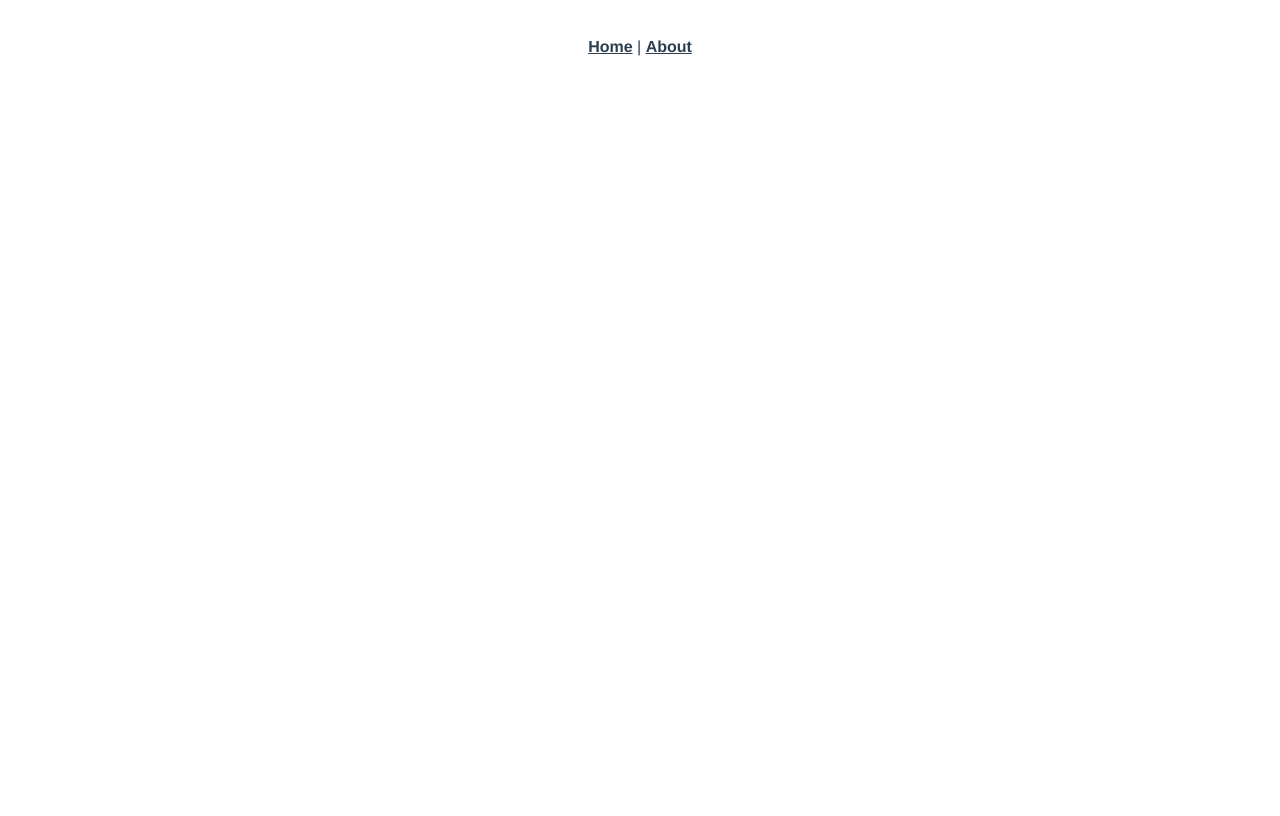
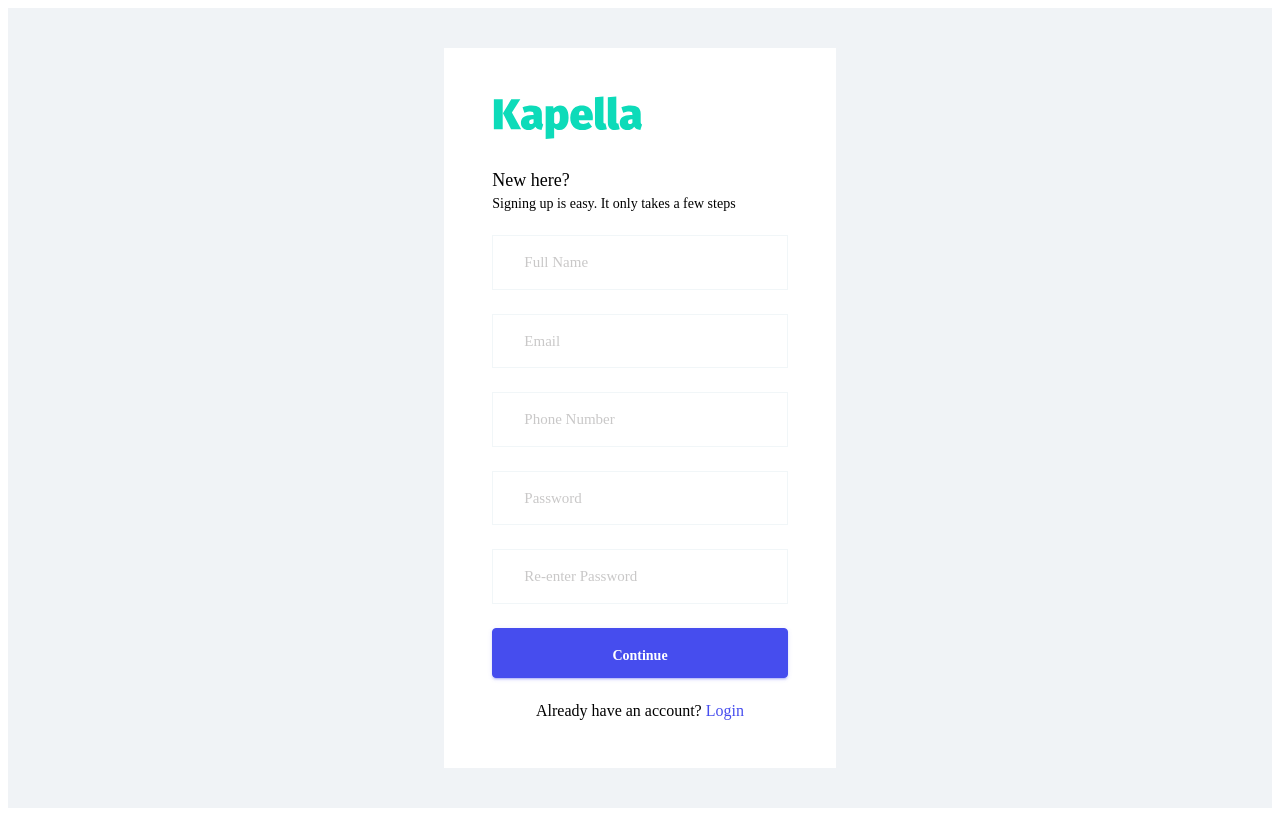
Before and after one commit to mysterymosi/Glaid, a Vue app: page /signup in a window 1280 px wide. Built offline with nearby package versions, Linux system fonts and the light colour scheme.

Commit message:
structure setup

```diff
--- a/src/App.vue
+++ b/src/App.vue
@@ -1,15 +1,15 @@
 <template>
   <div id="app">
-    <div id="nav">
+    <!-- <div id="nav">
       <router-link to="/">Home</router-link> |
-      <router-link to="/about">About</router-link>
-    </div>
+      <router-link to="/login">Login</router-link>
+    </div> -->
     <router-view />
   </div>
 </template>
 
 <style>
-#app {
+/* #app {
   font-family: Avenir, Helvetica, Arial, sans-serif;
   -webkit-font-smoothing: antialiased;
   -moz-osx-font-smoothing: grayscale;
@@ -28,5 +28,5 @@
 
 #nav a.router-link-exact-active {
   color: #42b983;
-}
+} */
 </style>
--- a/src/main.js
+++ b/src/main.js
@@ -2,6 +2,8 @@
 import App from "./App.vue";
 import router from "./router";
 import store from "./store";
+import Vuelidate from 'vuelidate'
+Vue.use(Vuelidate);
 
 Vue.config.productionTip = false;
 
--- a/src/router/index.js
+++ b/src/router/index.js
@@ -11,13 +11,13 @@
     component: Home
   },
   {
-    path: "/about",
-    name: "About",
+    path: "/signup",
+    name: "Signup",
     // route level code-splitting
     // this generates a separate chunk (about.[hash].js) for this route
     // which is lazy-loaded when the route is visited.
     component: () =>
-      import(/* webpackChunkName: "about" */ "../views/About.vue")
+      import(/* webpackChunkName: "about" */ "../views/Signup.vue")
   }
 ];
 
--- a/src/views/About.vue
+++ /dev/null
@@ -1,5 +0,0 @@
-<template>
-  <div class="about">
-    <h1>This is an about page</h1>
-  </div>
-</template>
--- a/src/views/Home.vue
+++ b/src/views/Home.vue
@@ -1,18 +1,22 @@
 <template>
   <div class="home">
-    <img alt="Vue logo" src="../assets/logo.png" />
-    <HelloWorld msg="Welcome to Your Vue.js App" />
+    <!-- <img alt="Vue logo" src="../assets/logo.png" />
+    <HelloWorld msg="Welcome to Your Vue.js App" /> -->
+    <h1>
+      GLAID
+    </h1>
+    <button>Get Started</button>
   </div>
 </template>
 
 <script>
 // @ is an alias to /src
-import HelloWorld from "@/components/HelloWorld.vue";
+// import HelloWorld from "@/components/HelloWorld.vue";
 
 export default {
   name: "Home",
   components: {
-    HelloWorld
+    // HelloWorld
   }
 };
 </script>
```
Also changed, not shown: package.json (+7 -1 lines), src/views/Otp.vue (added), 1 other file (tests, documents, lock files or other folders).
